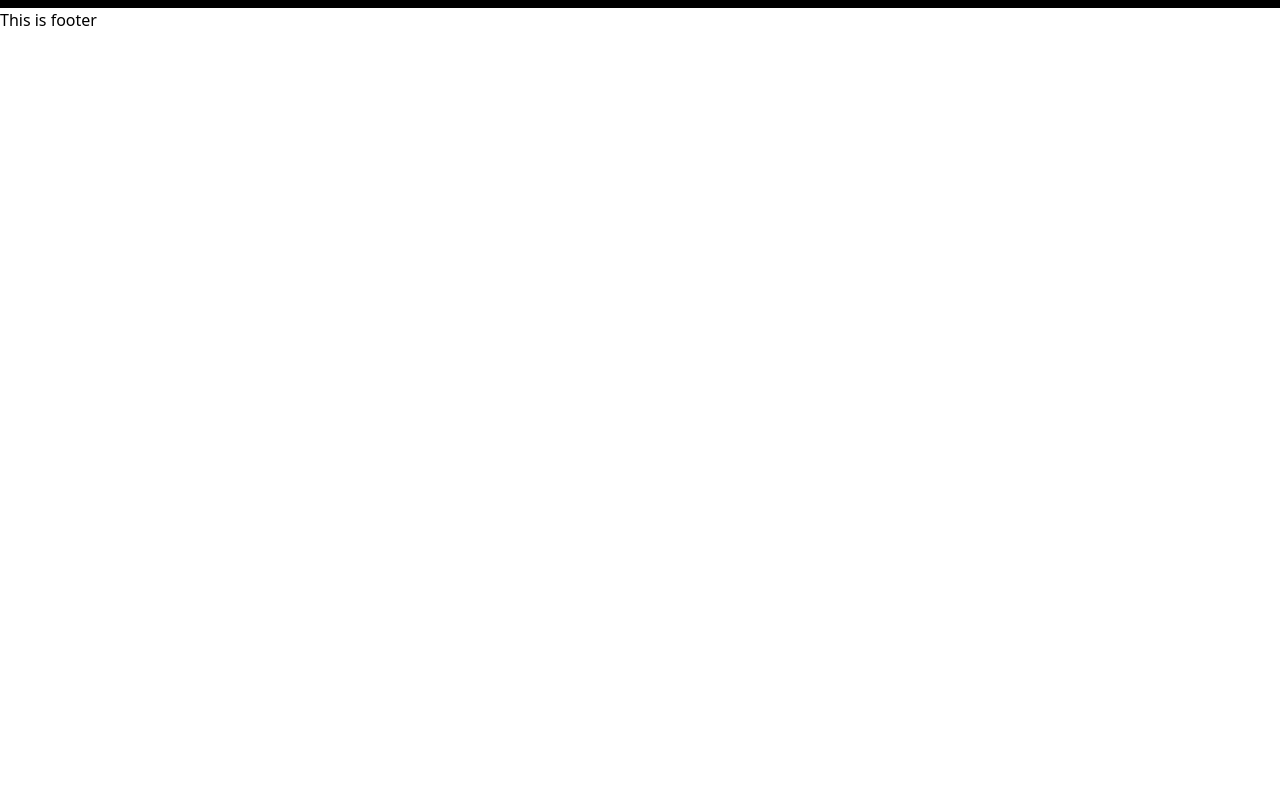
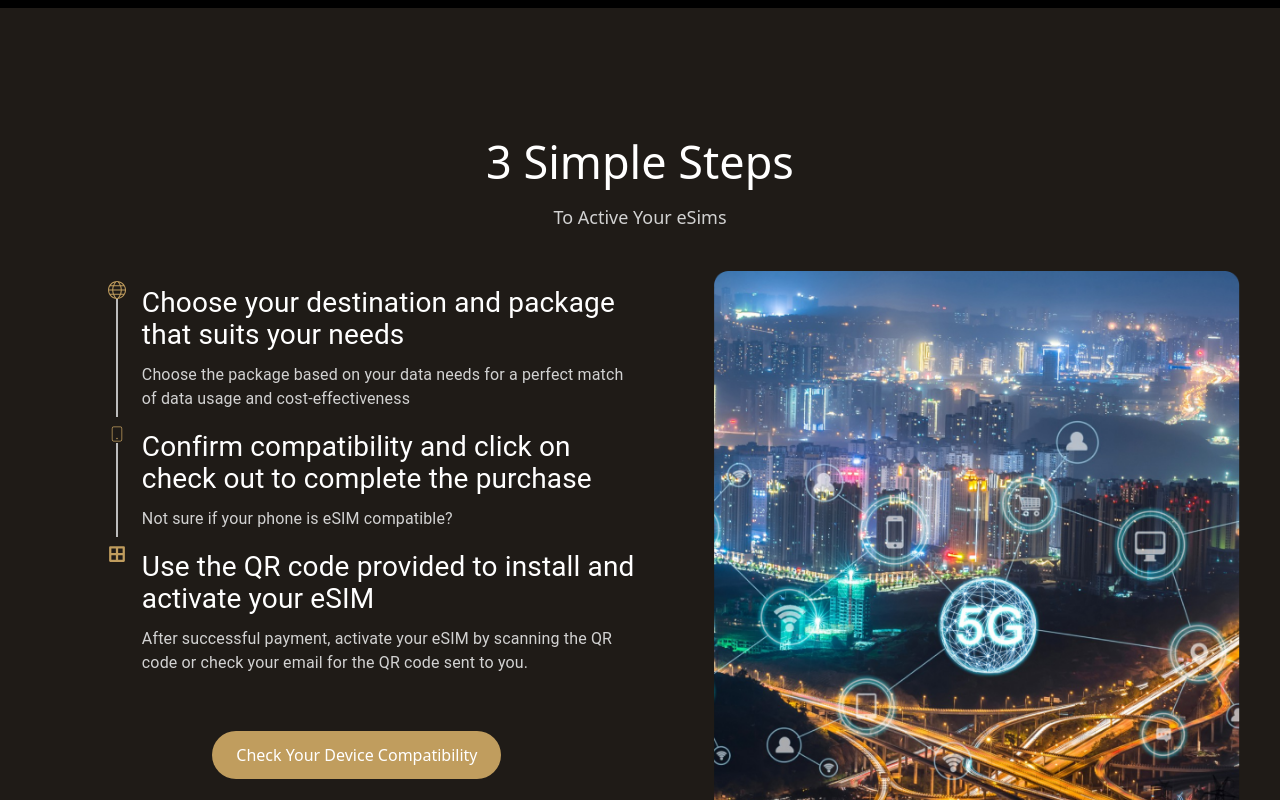
Before and after one commit to webdesignstall/esim-spain-frontend-v2, a Next.js app: page / in a window 1280 px wide. Shown: the part 2840-3640 px from the top of the page. Before the commit the page ends 2872 px from the top, so only its background shows below. Built offline with nearby package versions, Linux system fonts and the light colour scheme.

Commit message:
Simple_steps timeline design completed

```diff
--- a/package.json
+++ b/package.json
@@ -9,6 +9,11 @@
     "lint": "next lint"
   },
   "dependencies": {
+    "@ant-design/icons": "^5.3.7",
+    "@emotion/react": "^11.11.4",
+    "@emotion/styled": "^11.11.5",
+    "@mui/lab": "^5.0.0-alpha.170",
+    "@mui/material": "^5.15.17",
     "antd": "^5.17.0",
     "next": "14.2.3",
     "react": "^18",
--- /dev/null
+++ b/src/components/home/SimpleSteps.jsx
@@ -0,0 +1,27 @@
+import React from "react";
+import Image from "next/image";
+import Image5G from "../../assets/5G_Internet.png";
+import VerticalUITimeline from "./VerticalUITimeline";
+
+const SimpleSteps = () => {
+  return (
+    <div className=" bg-[#1F1B17] py-20">
+      <div className="max-w-[1920px] w-full mx-auto p-10 flex flex-col">
+        <div className="text-center">
+          <h2 className="text-[45px] text-[#FFFFFF] mb-2">3 Simple Steps</h2>
+          <p className="text-lg text-[#D2D2D2]">To Active Your eSims</p>
+        </div>
+        <div className="flex lg:flex-row flex-col-reverse max-w-[1920px] w-full mx-auto justify-center mt-10 gap-10">
+          <div className="w-[633.83px]">
+            <VerticalUITimeline />
+          </div>
+          <div className="w-[589.02px]">
+            <Image src={Image5G} />
+          </div>
+        </div>
+      </div>
+    </div>
+  );
+};
+
+export default SimpleSteps;
--- /dev/null
+++ b/src/components/home/VerticalUITimeline.jsx
@@ -0,0 +1,37 @@
+import * as React from "react";
+import Timeline from "@mui/lab/Timeline";
+import TimelineItem from "@mui/lab/TimelineItem";
+import TimelineSeparator from "@mui/lab/TimelineSeparator";
+import TimelineConnector from "@mui/lab/TimelineConnector";
+import TimelineContent from "@mui/lab/TimelineContent";
+import timelineData from "@/constants/timelineData";
+
+const VerticalUITimeline = () => {
+  return (
+    <div className="w-[633.83px] flex flex-col justify-between items-center gap-10">
+      <Timeline className="w-full">
+        {timelineData.map((item, index) => (
+          <TimelineItem key={index} className="py-1 text-white">
+            <TimelineSeparator>
+              {item.icon}
+              {index !== timelineData.length - 1 && <TimelineConnector />}
+            </TimelineSeparator>
+            <TimelineContent className="py-20 -mt-20">
+              <h3 className="text-[28px] w-[500px] mb-3 leading-8">
+                {item.title}
+              </h3>
+              <h5 className="text-[16px] text-[#D2D2D2]">{item.description}</h5>
+            </TimelineContent>
+          </TimelineItem>
+        ))}
+      </Timeline>
+      <div className="flex justify-center items-center">
+        <button className="bg-[#C09D5E] rounded-full font-medium px-6 py-3 flex gap-2 items-center text-white">
+          Check Your Device Compatibility
+        </button>
+      </div>
+    </div>
+  );
+};
+
+export default VerticalUITimeline;
--- /dev/null
+++ b/src/constants/timelineData.js
@@ -0,0 +1,40 @@
+import { TfiWorld } from "react-icons/tfi";
+import { CiMobile2 } from "react-icons/ci";
+import { FaBorderAll } from "react-icons/fa";
+
+const timelineData = [
+  {
+    title: "Choose your destination and package that suits your needs",
+    description:
+      "Choose the package based on your data needs for a perfect match of data usage and cost-effectiveness",
+    icon: (
+      <div className="rounded-full p-3 text-lg text-[#C09D5E] bg-[#5c5a58]">
+        <TfiWorld />
+      </div>
+    ),
+    link: "https://link.com",
+  },
+  {
+    title:
+      "Confirm compatibility and click on check out to complete the purchase",
+    description: "Not sure if your phone is eSIM compatible?",
+    icon: (
+      <div className="rounded-full p-3 text-lg text-[#C09D5E] bg-[#5c5a58]">
+        <CiMobile2 />
+      </div>
+    ),
+  },
+  {
+    title: "Use the QR code provided to install and activate your eSIM",
+    description:
+      "After successful payment, activate your eSIM by scanning the QR code or check your email for the QR code sent to you.",
+    icon: (
+      <div className="rounded-full p-3 text-lg text-[#C09D5E] bg-[#5c5a58]">
+        <FaBorderAll />
+      </div>
+    ),
+    link: "https://link.com",
+  },
+];
+
+export default timelineData;
--- a/src/pages/api/hello.js
+++ /dev/null
@@ -1,5 +0,0 @@
-// Next.js API route support: https://nextjs.org/docs/api-routes/introduction
-
-export default function handler(req, res) {
-  res.status(200).json({ name: "John Doe" });
-}
--- a/src/pages/index.js
+++ b/src/pages/index.js
@@ -1,5 +1,6 @@
 import ChoosePirateSim from "@/components/home/ChoosePirateSim";
 import CountrySection from "@/components/home/CountrySection";
+import SimpleSteps from "@/components/home/SimpleSteps";
 import HomePageLayout from "@/components/layouts/HomePageLayout";
 
 export default function Home() {
@@ -7,6 +8,7 @@ export default function Home() {
     <div className="bg-[#0A0601]">
       <CountrySection />
       <ChoosePirateSim />
+      <SimpleSteps />
     </div>
   );
 }
```
Also changed, not shown: src/assets/5G_Internet.png (added), 1 other file (tests, documents, lock files or other folders).
